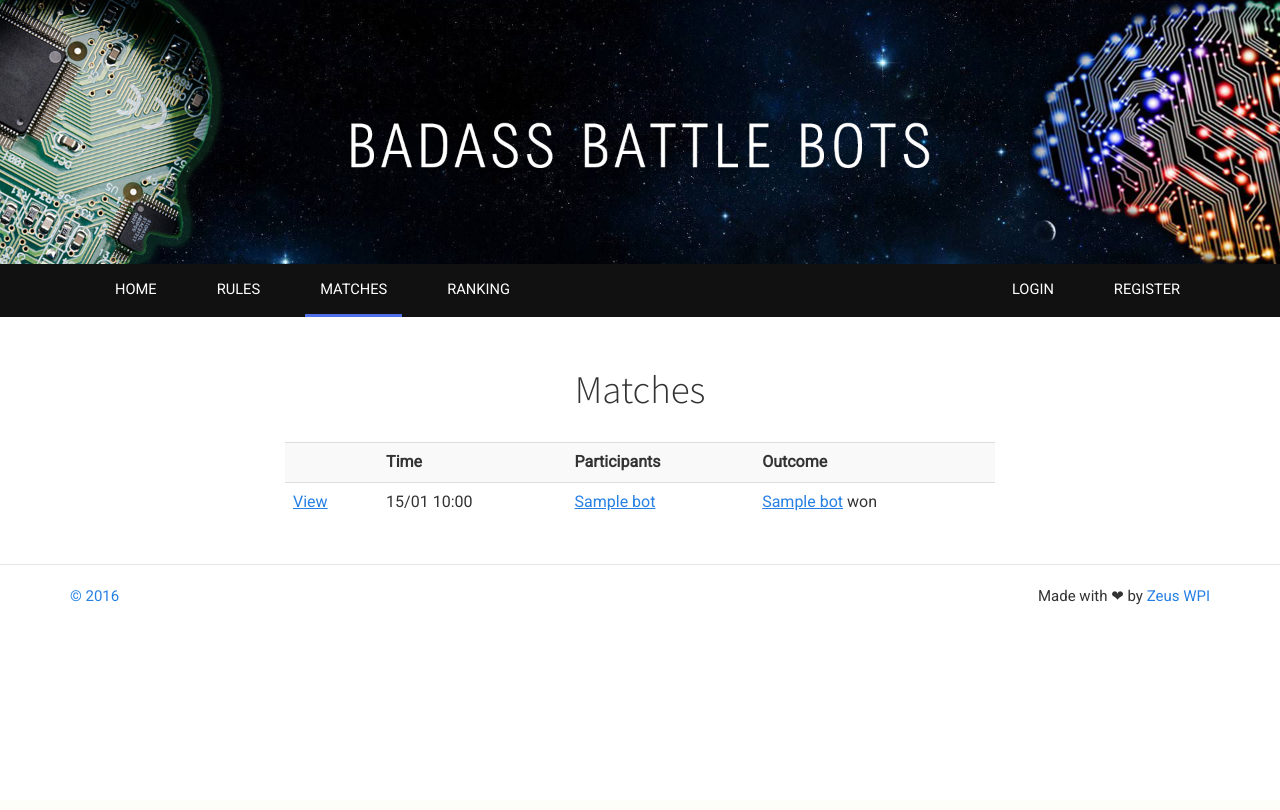
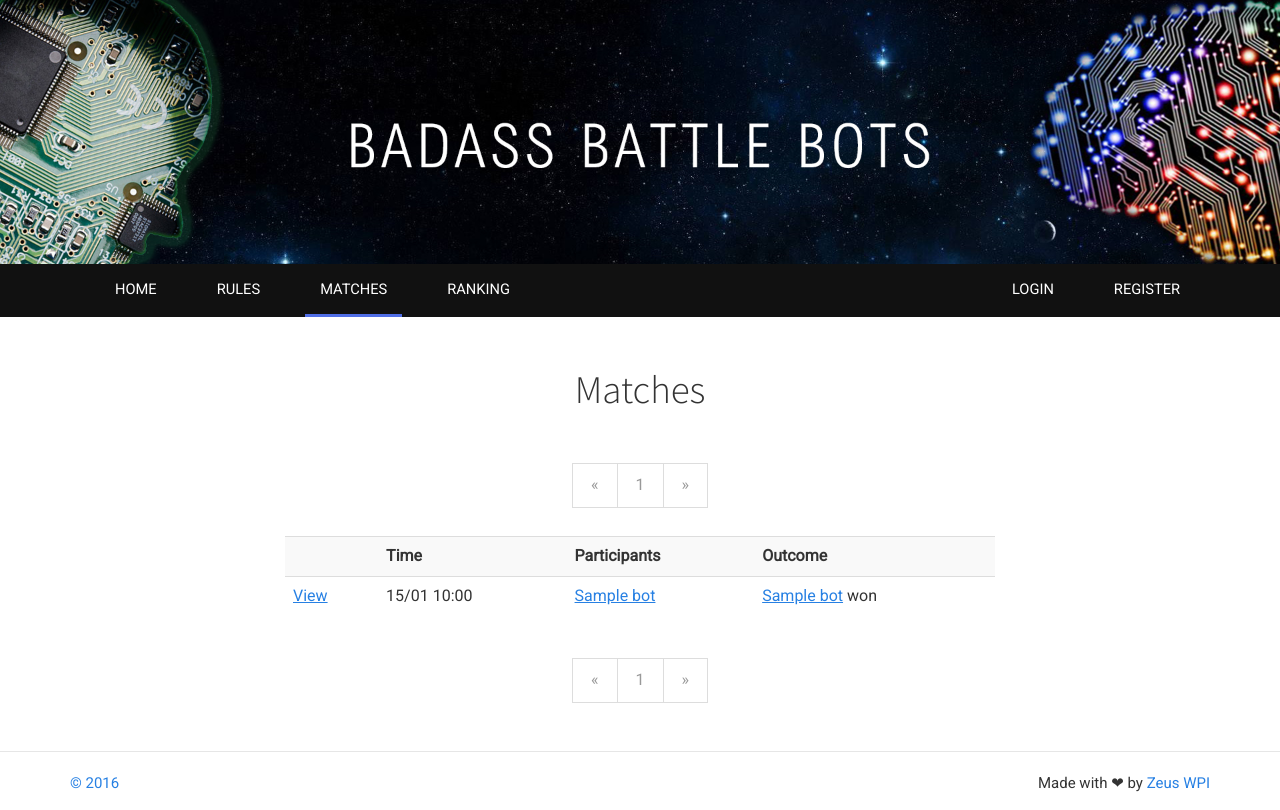
Before and after one commit to ZeusWPI/aichallenge, a Flask app: page /matches/ in a window 1280 px wide. Before the commit the page ends 605 px from the top, so only its background shows below. Run offline with Flask 2, Linux system fonts and the light colour scheme; tables that the repository leaves empty hold one stand-in row (values such as "Sample post"); parts of the project's set-up code (start-up, migrations or seed data) failed here and were passed over; some libraries are stand-ins or nearby versions.

Commit message:
Finished: Feature/53/pagination
* Add pagination utils

* Clean views.py

* Clean views.py, part II

* Pagination updates

* Style pagination

* Let previous and next links work

* Put it in a template

* Also paginated the bot profile page, some fixes

```diff
--- a/battlebots/database/models.py
+++ b/battlebots/database/models.py
@@ -209,7 +209,7 @@ class MatchParticipation(Base):
 
     bot = relationship(
         Bot,
-        backref=backref('participations', cascade='all, delete-orphan'))
+        backref=backref('participations', cascade='all, delete-orphan', lazy='dynamic'))
 
     errors = db.Column(db.Text)
 
--- /dev/null
+++ b/battlebots/web/pagination_utils.py
@@ -0,0 +1,60 @@
+from battlebots.web import app
+
+from math import ceil
+
+from flask import request
+
+
+MATCHES_PAGINATION_WINDOW_SIZE = 25
+
+class Paginated(object):
+    def __init__(self, query, step=MATCHES_PAGINATION_WINDOW_SIZE):
+        self.current_page = self.get_current_page()
+        self.step = step
+
+        self.total_item_count = query.count()
+        self.items = query.limit(step).offset((self.current_page - 1) * step)
+
+
+    @property
+    def is_first_page(self):
+        return self.current_page <= 1
+
+
+    @property
+    def is_last_page(self):
+        return self.current_page >= self.total_pages
+
+
+    @property
+    def total_pages(self):
+        return int(ceil(self.total_item_count / float(self.step)))
+
+
+    def iter_pages(self, left_edge=2, left_current=2, right_current=5, right_edge=2):
+        last = 0
+        for page in range(1, self.total_pages + 1):
+            if page <= left_edge or \
+               (page > self.current_page - left_current - 1 and page < self.current_page + right_current) or \
+               page > self.total_pages - right_edge:
+                if last + 1 != page:
+                    yield None
+                yield page
+                last = page
+
+
+    def get_current_page(self):
+        try:
+            page = int(request.args.get('page', 1))
+        except ValueError:
+            page = 1
+
+        return page
+
+
+    def calculate_slice_range(self):
+        return self.step*(self.page-1), self.step*self.page
+
+
+def paginate(query, step=MATCHES_PAGINATION_WINDOW_SIZE):
+    return Paginated(query, step)
--- a/battlebots/web/templates/bots/bot.html
+++ b/battlebots/web/templates/bots/bot.html
@@ -1,3 +1,4 @@
+{% import "macros/pagination_controls.html" as pagination_controls %}
 {% extends "layout.html" -%}
 {% set active_page = bot.full_name %}
 
@@ -74,8 +75,7 @@
         <th></th>
         <th></th>
       </tr>
-      {# TODO add pagination #}
-      {% for participation in bot.participations[:-40:-1] %}
+      {% for participation in paginated_bot_participations.items %}
         {% set match = participation.match %}
         <tr>
           <td>{{ match.end_time.strftime('%d/%m %H:%M') }}</td>
@@ -106,5 +106,6 @@
         </tr>
       {% endfor %}
     </table>
+    {{ pagination_controls.show_controls(paginated_bot_participations, 'bot_page', username=bot.user.nickname, botname=bot.name) }}
   </div>
 {%- endblock %}
--- /dev/null
+++ b/battlebots/web/templates/macros/pagination_controls.html
@@ -0,0 +1,25 @@
+{% macro show_controls(pagination, endpoint) %}
+<div class="text-center">
+  <ul class="pagination">
+    <li{% if pagination.is_first_page %} class="disabled"{% endif %}>
+      <a href="{{ url_for(endpoint, page=pagination.current_page-1, **kwargs) }}" aria-label="Previous">
+        <span aria-hidden="true">«</span>
+      </a>
+    </li>
+    {%- for page in pagination.iter_pages() %}
+      {% if page %}
+        <li{% if page == pagination.current_page %} class="disabled"{% endif %}>
+          <a href="{{ url_for(endpoint, page=page, **kwargs) }}">{{ page }} <span class="sr-only">(current)</span></a>
+        </li>
+      {% else %}
+        <li class="disabled"><a href="#">…</a></li>
+      {% endif %}
+    {%- endfor %}
+    <li{% if pagination.is_last_page %} class="disabled"{% endif %}>
+      <a href="{{ url_for(endpoint, page=pagination.current_page+1, **kwargs) }}" aria-label="Next">
+        <span aria-hidden="true">»</span>
+      </a>
+    </li>
+  </ul>
+</div>
+{%- endmacro %}
--- a/battlebots/web/templates/matches.html
+++ b/battlebots/web/templates/matches.html
@@ -1,3 +1,4 @@
+{% import 'macros/pagination_controls.html' as pagination_controls %}
 {% extends "layout.html" -%}
 {% set active_page = 'matches' %}
 
@@ -7,6 +8,7 @@
       Matches
     </h1>
 
+    {{ pagination_controls.show_controls(paginated_matches, 'matches') }}
     <table class="table table-striped table-hover">
       <tr>
         <th></th>
@@ -14,7 +16,7 @@
         <th>Participants</th>
         <th>Outcome</th>
       </tr>
-      {% for match  in matches %}
+      {% for match in paginated_matches.items %}
         <tr>
           <td>
             <a href="{{ url_for('match_page', matchid=match.id) }}">View</a>
@@ -42,5 +44,7 @@
         </tr>
       {% endfor %}
     </table>
+    {{ pagination_controls.show_controls(paginated_matches, 'matches') }}
+
   </div>
 {%- endblock %}
--- a/battlebots/web/views/bots.py
+++ b/battlebots/web/views/bots.py
@@ -12,6 +12,7 @@ from battlebots.database import access as db
 from battlebots.database.models import Bot, Match, User
 from battlebots.web import app
 from battlebots.web.forms.bots import NewBotForm, UpdateBotForm
+from battlebots.web.pagination_utils import paginate
 
 
 @app.route('/bots/new', methods=('GET', 'POST'))
@@ -89,8 +90,9 @@ def bot_page(username, botname):
         flash('{} does not exist or does not belong to {}'
               .format(botname, username))
         return redirect(url_for('user_page', username=username))
+    paginated_bot_participations_ = paginate(bot.participations)
 
-    return render_template('bots/bot.html', bot=bot)
+    return render_template('bots/bot.html', bot=bot, paginated_bot_participations=paginated_bot_participations_)
 
 
 @app.route('/matches/<matchid>')
--- a/battlebots/web/views/views.py
+++ b/battlebots/web/views/views.py
@@ -2,6 +2,7 @@ from flask import render_template
 from sqlalchemy import desc
 
 from battlebots.web import app
+from battlebots.web.pagination_utils import paginate
 from battlebots.database import session
 from battlebots.database.models import Bot, Match
 
@@ -21,9 +22,10 @@ def ranking():
 
 @app.route('/matches/')
 def matches():
-    # TODO add pagination
-    matches_ = session.query(Match).order_by(desc(Match.id)).limit(40)
-    return render_template('matches.html', matches=matches_)
+    matches_ = session.query(Match).order_by(desc(Match.id))
+    paginated_matches_ = paginate(matches_)
+
+    return render_template('matches.html', paginated_matches=paginated_matches_)
 
 
 @app.route('/rules')
```
Also changed, not shown: 1 other file.
